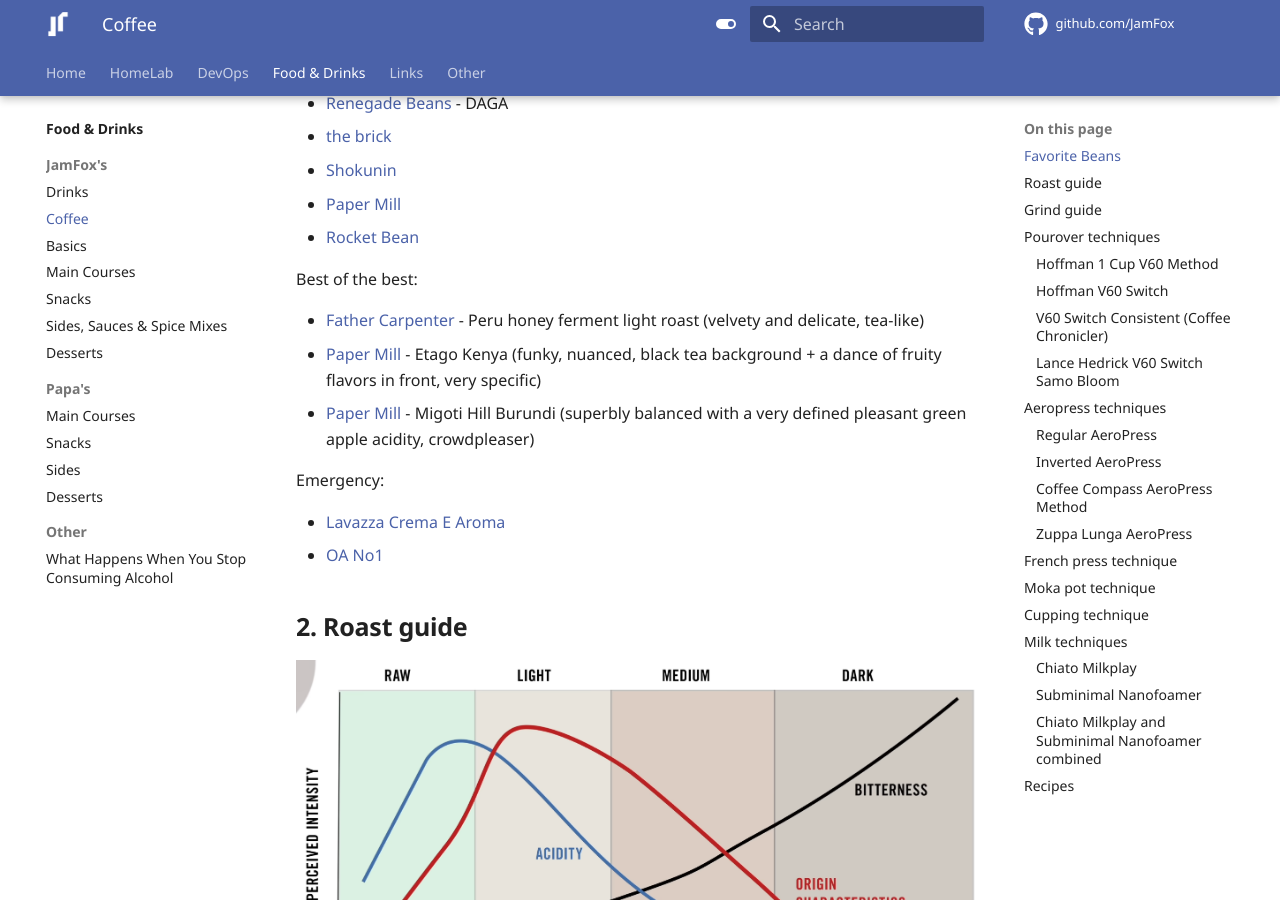
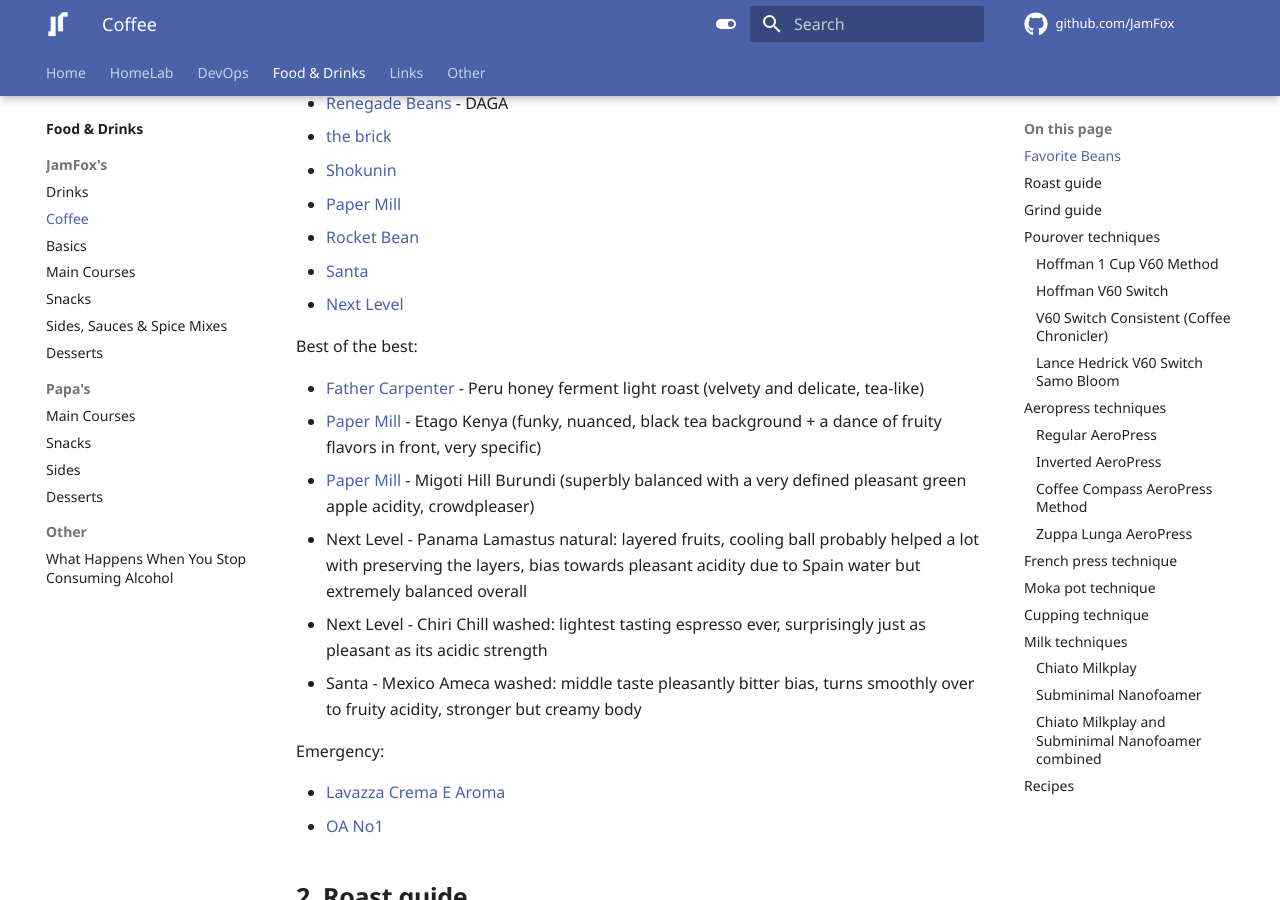
Before and after one commit to JamFox/docs.jamfox.dev, an MkDocs documentation site: the page built from docs/content/food/coffee.md, in a window 1280 px wide and 900 px high, scrolled down 455 px. Built offline with MkDocs 1.6.1 and Material for MkDocs 9.7.7, drawn with Linux system fonts in a browser that asks for light colours; plug-ins that fetch from the network failed and are left out; comment, search, counter and statistics services are not loaded.

Commit message:
add a bunch

```diff
--- a/docs/content/food/coffee.md
+++ b/docs/content/food/coffee.md
@@ -17,12 +17,17 @@ Specialty:
 - [Shokunin](https://shokunin.coffee/)
 - [Paper Mill](https://papermill.coffee/)
 - [Rocket Bean](https://rocketbean.com/)
+- [Santa](https://santacoffee.es/en/)
+- [Next Level](https://nextlevelspecialtycoffee.com/en)
 
 Best of the best:
 
 - [Father Carpenter](https://fathercarpenter.com/) - Peru honey ferment light roast (velvety and delicate, tea-like)
 - [Paper Mill](https://papermill.coffee/) - Etago Kenya (funky, nuanced, black tea background + a dance of fruity flavors in front, very specific)
 - [Paper Mill](https://papermill.coffee/) - Migoti Hill Burundi (superbly balanced with a very defined pleasant green apple acidity, crowdpleaser)
+- Next Level - Panama Lamastus natural: layered fruits, cooling ball probably helped a lot with preserving the layers, bias towards pleasant acidity due to Spain water but extremely balanced overall
+- Next Level - Chiri Chill washed: lightest tasting espresso ever, surprisingly just as pleasant as its acidic strength
+- Santa - Mexico Ameca washed: middle taste pleasantly bitter bias, turns smoothly over to fruity acidity, stronger but creamy body
 
 Emergency:
 
```
Also changed, not shown: docs/content/food/drinks.md (+6 -0 lines).
